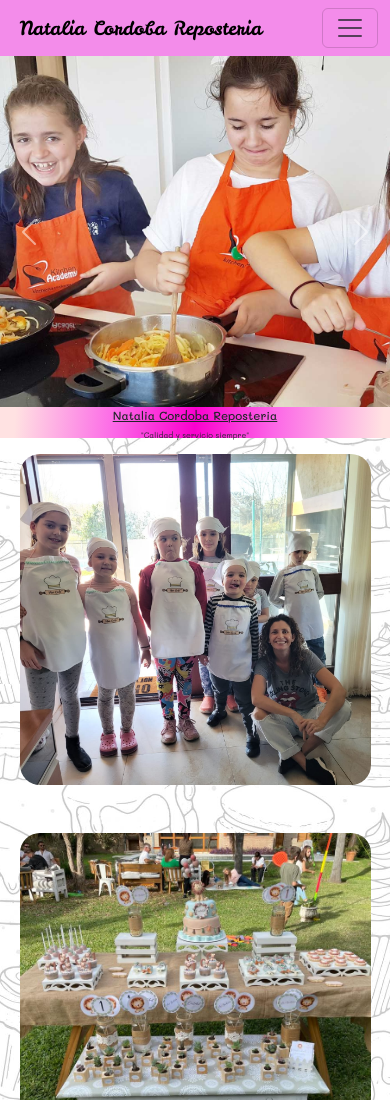
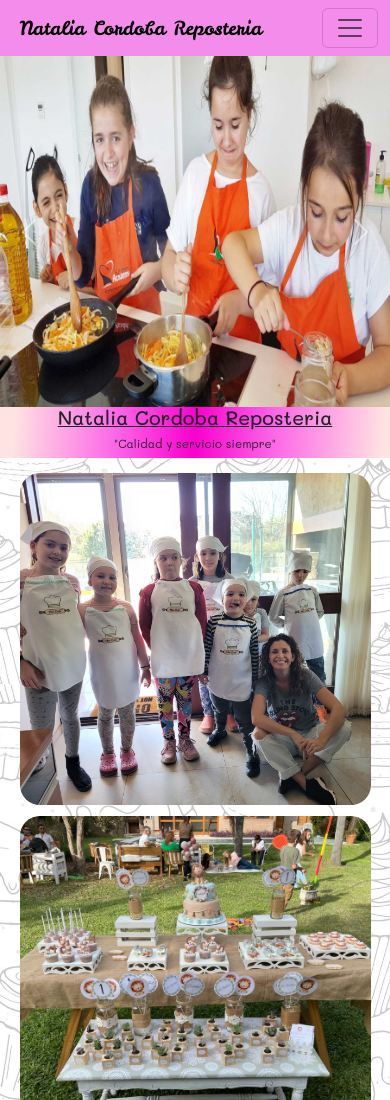
Before and after one commit to salvasoss/Natalia-Cordoba-Reposteria, a website: page index.html in a window 390 px wide. Shown: the top 1100 px of the page. Drawn offline with nearby package versions, Linux system fonts and the light colour scheme.

Commit message:
guardado por las dudas, terminar servicios responsive, agregar animaciones a productos, falta contacto y trayectoria

```diff
--- a/index.html
+++ b/index.html
@@ -102,8 +102,8 @@
             </div>
             </div>
 
-            <section class="grid-index">
-                <div class="img-container_index" data-aos="fade-right">
+            <div class="grid-index">
+                <div class="img-container_index" >
                     <img src="images/cursodecocinaminichef.jpeg" alt="curso de cocina minichef">
                     <div class="img-overlay">
                         <div class="img-container__text">
@@ -112,7 +112,7 @@
                         </div>
                     </div>
                 </div>
-                <div class="img-container_index" data-aos="fade-left">
+                <div class="img-container_index" >
                     <img src="images/mesadulce.jpeg" alt="mesa dulce personalizada">
                     <div class="img-overlay">
                         <div class="img-container__text">
@@ -122,7 +122,7 @@
                     </div>
                 </div>
 
-                <div class="img-container_index" data-aos="fade-right">
+                <div class="img-container_index" >
                     <img src="images/torta spiderman.jpeg" alt="torta de spiderman">
                     <div class="img-overlay">
                         <div class="img-container__text">
@@ -133,7 +133,7 @@
                     </div>
                 </div>
 
-                <div class="img-container_index" data-aos="fade-left">
+                <div class="img-container_index" >
                     <img src="images/muffinssaludables.jpeg" alt="muffins saludables">
                     <div class="img-overlay">
                         <div class="img-container__text">
@@ -143,7 +143,7 @@
                         </div>
                     </div>
                 </div>
-            </section>
+            </div>
         </main>
 
         <footer class="text-center text-lg-start" style="background-color: #fff8e7;">
--- a/scss/styles.scss
+++ b/scss/styles.scss
@@ -26,13 +26,13 @@
 
 //  NAVBAR
 .margin-img-footer {
-    margin-left: 2rem;
+    margin-left: 4vw;
 }
 
 
 .navbar-margin {
     li {
-        margin-left: 10px;
+        margin-left: 1vw;
 
         a {
             color: #000000;
@@ -88,7 +88,7 @@
     height: 46vw;
 
     img {
-        object-fit: cover;
+        object-fit: fill;
         width: 100%;
         height: 100%;
     }
@@ -97,8 +97,8 @@
 .grid-index {
     display: grid;
     grid-template-columns: repeat(2, 1fr);
-    grid-gap: 3rem;
-    padding: 4vw 5vw 5vw 5vw;
+    grid-gap: 3vw;
+    padding: 0 5vw 5vw 5vw;
 }
 
 .img-container_index {
@@ -158,9 +158,10 @@
     height: 8vw;
     display: flex;
     justify-content: center;
-    div{
-        margin: 0.5vw
-    }
+    margin-bottom: 3vw;
+    display: flex;
+        align-items: center;
+
     h1 {
         text-align: center;
         text-decoration: underline;
@@ -378,7 +379,7 @@
     }
 }
 
-@media screen and (max-width : 900px) {
+@media screen and (max-width : 921px) {
     .text--link {
         font-weight: bold;
         font-size: 2rem;
@@ -404,6 +405,11 @@
     .carrousel_size {
         height: 70vw;
     }
+    .navbar-move_right {
+        display: flex;
+        justify-content: center;
+    }
+
 }
 
 
@@ -424,5 +430,19 @@
     .img-container__text{
         font-size: 1.2rem;
     }
+    .grid-index{
+        display: grid;
+        grid-template-columns: repeat(1,1fr);
+    }
+    .web-title {
+        height: 13vw;
+        margin-bottom: 4vw;
+        h1 {
+            font-size: 5vw;
+        }
 
+        h3 {
+            font-size: 3vw;
+        }
+    }
 }
```
Also changed, not shown: css/styles.css, 1 other file.
